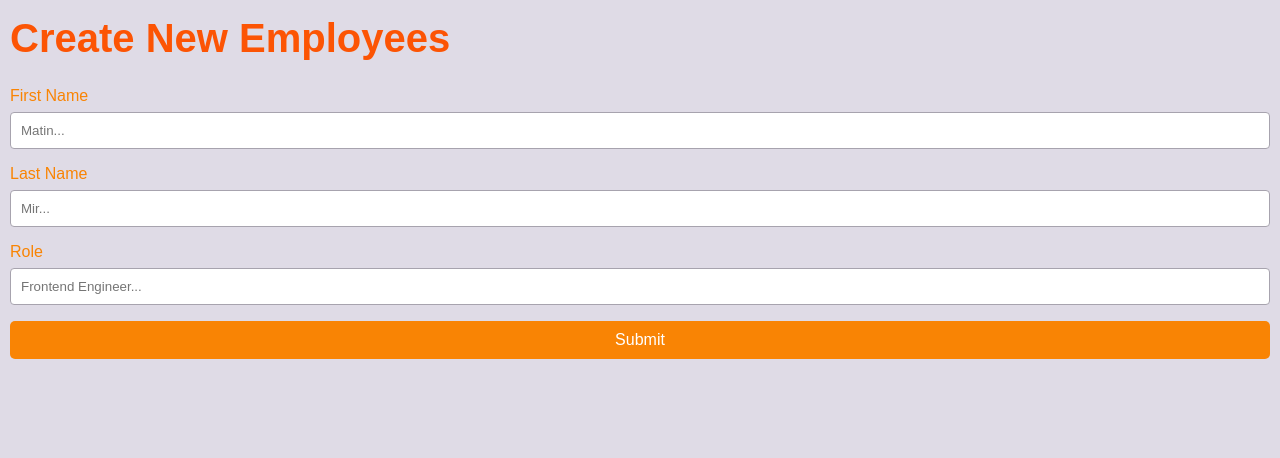
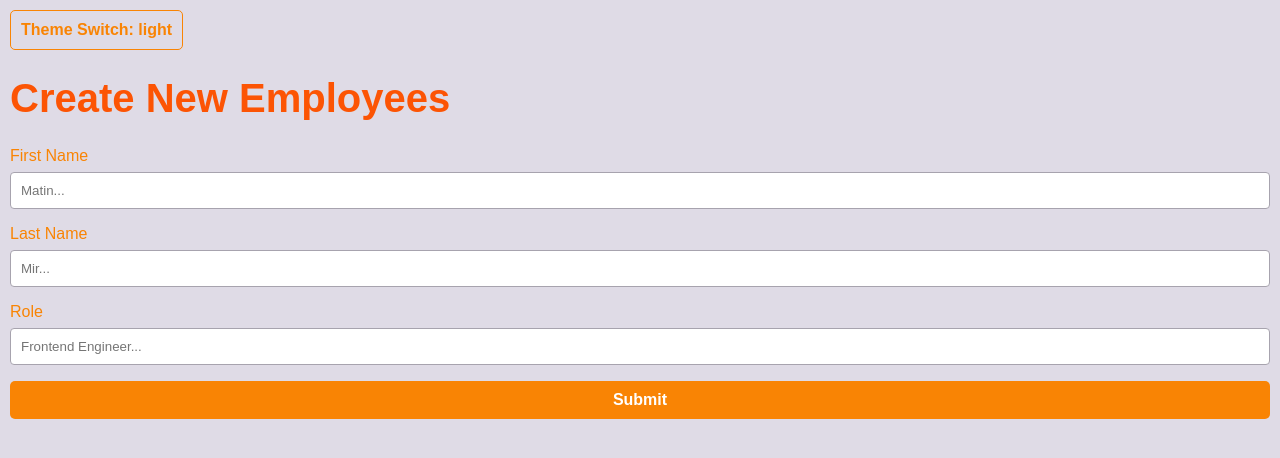
Before and after one commit to Matin297/employees-recoder-app-client, a React (Create React App) app: page /create-employee in a window 1280 px wide. Shown: the top 458 px of the page. Built offline with nearby package versions, Linux system fonts and the light colour scheme; the HTML template or start-up script is replaced by a standard one.

Commit message:
[theme] adds theming to the mix

```diff
--- a/src/components/Button.tsx
+++ b/src/components/Button.tsx
@@ -18,7 +18,7 @@ const CustomButton = styled.button<ButtonProps>`
         variant === 'filled' &&
         css`
             background-color: ${theme.colors[color][700]};
-            color: ${theme.colors.white};
+            color: ${theme.colors.button};
         `
     }
     ${({theme, variant, color}) =>
--- a/src/globalStyles.ts
+++ b/src/globalStyles.ts
@@ -14,7 +14,7 @@ const GlobalStyles = createGlobalStyle`
     body {
         margin: 0;
         padding: 0;
-        background-color: #dfdbe6;
+        background-color: ${({ theme }) => theme.colors.background};
         font-size: 1rem;
         font-family: 'Montserrat', sans-serif;
     }
@@ -30,10 +30,11 @@ const GlobalStyles = createGlobalStyle`
         align-items: center;
         transition: filter 200ms ease-in-out;
         padding: 10px;
+        font-weight: 600;
     }
 
     button:hover {
-        filter: brightness(130%);
+        filter: brightness(120%);
     }
 
     span {
--- a/src/providers.tsx
+++ b/src/providers.tsx
@@ -1,18 +1,44 @@
-import { ReactNode } from "react";
-import { ThemeProvider } from "styled-components";
+import { ReactNode, useReducer } from "react";
+import styled, { ThemeProvider } from "styled-components";
 import PageTitleProvider from "contexts/page-title-context";
-import theme from "./theme";
+import Button from 'components/Button';
+import defaultTheme from "./theme";
+import themes from './theme/themes.json';
 import GlobalStyles from './globalStyles';
 
 type ProvidersProps = {
   children: ReactNode
 }
 
+const ThemeButton = styled(Button)`
+  margin: ${({ theme }) => theme.sizes.toRem(10)};
+`
+
 function Providers({ children }: ProvidersProps) {
+  const [theme, switchTheme] = useReducer((prevTheme: typeof defaultTheme) => {
+    const currTheme = themes[prevTheme.name === 'light' ? 'dark' : 'light'];
+
+    return {
+      ...prevTheme,
+      ...currTheme,
+      colors: {
+        ...prevTheme.colors,
+        ...currTheme.colors
+      }
+    }
+  }, defaultTheme)
+
   return (
     <ThemeProvider theme={theme}>
       <GlobalStyles />
       <PageTitleProvider>
+        <ThemeButton
+          variant="outlined"
+          color="primary"
+          onClick={() => switchTheme()}
+        >
+          Theme Switch: {theme.name}
+        </ThemeButton>
         {children}
       </PageTitleProvider>
     </ThemeProvider>
--- a/src/theme/colors.ts
+++ b/src/theme/colors.ts
@@ -1,18 +1,4 @@
 const colors = {
-  default: {
-    500: "#87848b",
-    700: "#343036",
-  },
-  primary: {
-    500: "#f7fd04",
-    600: "#f9b208",
-    700: "#f98404",
-    800: "#fc5404",
-  },
-  secondry: {
-    500: "#81b214",
-    700: "#206a5d",
-  },
   success: {
     100: "#a2f0bc",
     500: "#12bd4b",
@@ -21,6 +7,8 @@ const colors = {
     100: "#f1acc9",
     500: "#ff3333",
   },
+  white: "#fff",
+  black: "#000",
   grey: {
     50: "#f4effa",
     100: "#dfdbe6",
@@ -33,8 +21,6 @@ const colors = {
     800: "#343036",
     900: "#221f23",
   },
-  white: "#fff",
-  black: "#000",
 };
 
 export default colors;
--- a/src/theme/index.ts
+++ b/src/theme/index.ts
@@ -1,9 +1,16 @@
 import colors from "./colors";
+import themes from "./themes.json";
 import sizes from "./sizes";
 import animation from "./animation";
 
+const lightTheme = themes.light;
+
 const theme = {
-  colors,
+  name: "light",
+  colors: {
+    ...colors,
+    ...lightTheme.colors,
+  },
   sizes,
   animation,
 };
--- /dev/null
+++ b/src/theme/themes.json
@@ -0,0 +1,44 @@
+{
+    "dark": {
+        "name": "dark",
+        "colors": {
+            "default": {
+                "500": "#f4effa",
+                "700": "#dfdbe6"
+              },
+            "background": "#071C21",
+            "button": "#153B44",
+            "primary": {
+                "500": "#636f21",
+                "600": "#8b9b2e",
+                "700": "#b2c83b",
+                "800": "#C6DE41"
+            },
+            "secondry": {
+                "500": "#2d6e7e",
+                "700": "#1b424c"
+            }
+        }
+    },
+    "light": {
+        "name": "light",
+        "colors": {
+            "default": {
+                "500": "#87848b",
+                "700": "#343036"
+            },
+            "background": "#dfdbe6",
+            "button": "#ffffff",
+            "primary": {
+                "500": "#f7fd04",
+                "600": "#f9b208",
+                "700": "#f98404",
+                "800": "#fc5404"
+            },
+            "secondry": {
+                "500": "#81b214",
+                "700": "#206a5d"
+            }
+        }
+    }
+}
--- a/src/types/styled.d.ts
+++ b/src/types/styled.d.ts
@@ -2,11 +2,14 @@ import "styled-components";
 
 declare module "styled-components" {
   export interface DefaultTheme {
+    name: string;
     colors: {
       default: {
         "500": string;
         "700": string;
       };
+      background: string;
+      button: string;
       primary: {
         "500": string;
         "600": string;
```
